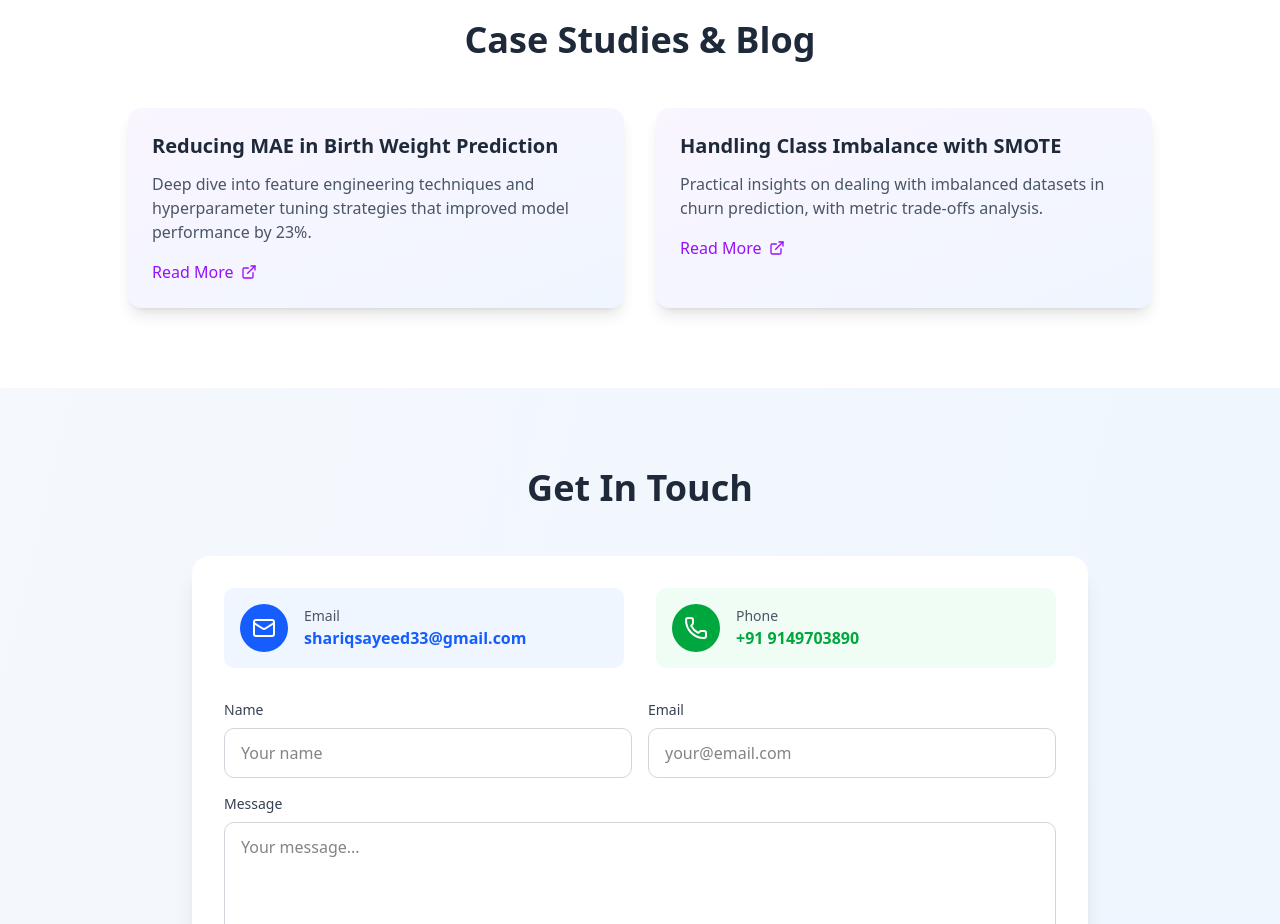
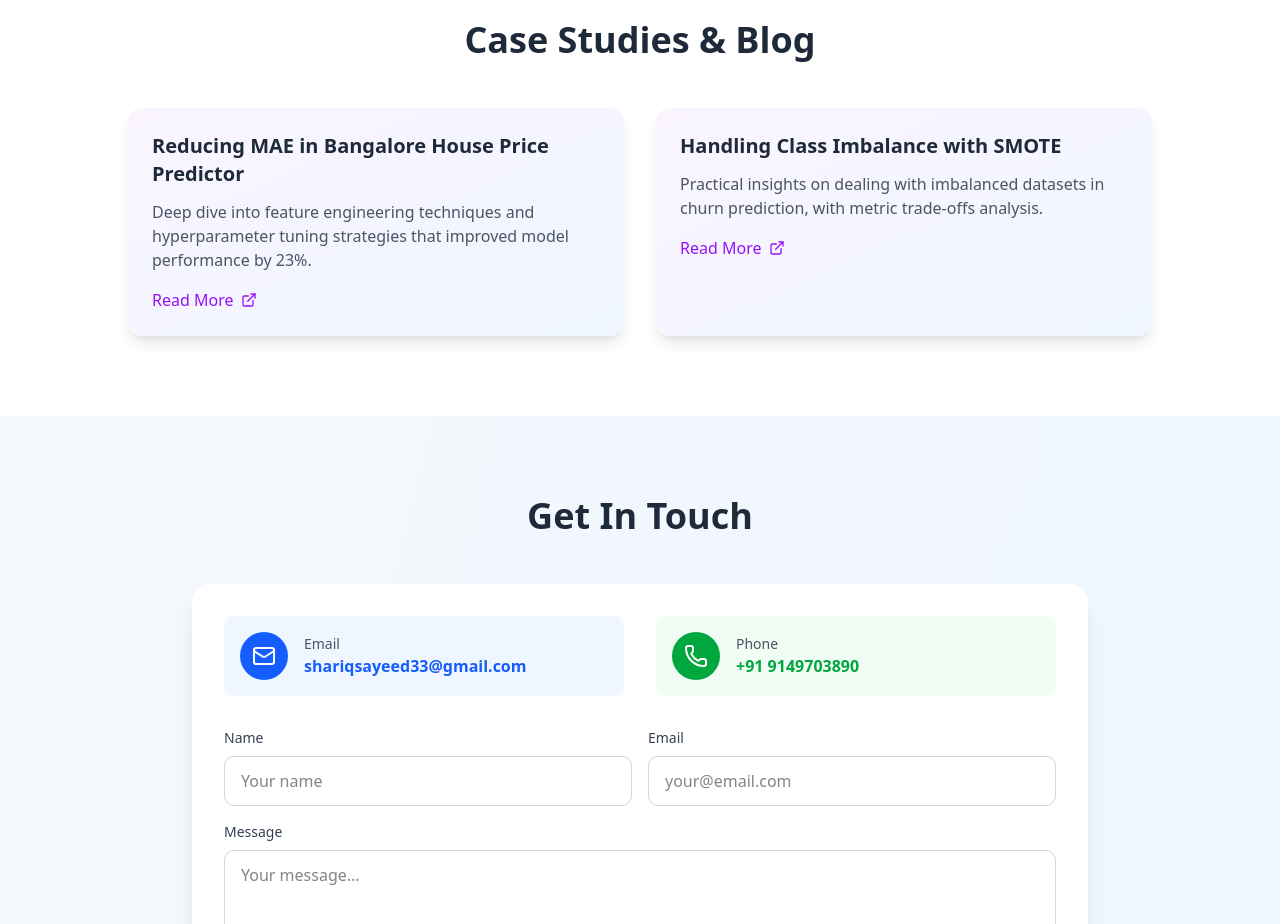
Before and after one commit to Shariq29/Shariq-portfolio, a Next.js app: page / in a window 1280 px wide. Shown: the part 3940-4864 px from the top of the page. Built offline with nearby package versions, Linux system fonts and the light colour scheme.

Commit message:
My Portfolio

```diff
--- a/app/page.tsx
+++ b/app/page.tsx
@@ -61,6 +61,7 @@ export default function Portfolio() {
       description: 'End-to-end ML project predicting newborn birth weight using regression techniques. Implemented feature engineering, hyperparameter tuning, and deployed with REST API.',
       tech: ['Python', 'Scikit-learn', 'Flask', 'Pandas'],
       github: 'https://github.com/Shariq29/Birth-Weight-Predictor.git',
+      live: 'https://birth-weight-predictor-z6o2.onrender.com/',
       metrics: 'MAE: 0.42kg, R²: 0.87'
     },
     {
@@ -68,6 +69,7 @@ export default function Portfolio() {
       description: 'Real estate price prediction model using location, size, and amenities. Built data pipeline with extensive EDA and feature selection.',
       tech: ['Python', 'XGBoost', 'Streamlit', 'NumPy'],
       github: 'https://github.com/Shariq29/bangalore-house-price-predictor.git',
+      live: 'https://bangalore-house-price-predictor-tskt.onrender.com/',
       metrics: 'Accuracy: 85%, MAPE: 12%'
     },
     {
@@ -75,6 +77,7 @@ export default function Portfolio() {
       description: 'Classification model to predict customer churn with 89% accuracy. Handled class imbalance using SMOTE and optimized for business metrics.',
       tech: ['Python', 'TensorFlow', 'SMOTE', 'FastAPI'],
       github: 'https://github.com/Shariq29/Customer-Churn-Prediction.git',
+      live: 'https://customer-churn-predictiongit.streamlit.app/',
       metrics: 'F1-Score: 0.86, ROC-AUC: 0.92'
     }
   ];
@@ -106,7 +109,7 @@ export default function Portfolio() {
 
   const caseStudies = [
     {
-      title: 'Reducing MAE in Birth Weight Prediction',
+      title: 'Reducing MAE in Bangalore House Price Predictor',
       description: 'Deep dive into feature engineering techniques and hyperparameter tuning strategies that improved model performance by 23%.',
       link: 'https://github.com/Shariq29/bangalore-house-price-predictor/blob/main/model/Machine%20Learning%20%26%20Data%20Science%20Project%20(Real%20Estate%20Price%20Prediction)%20(1).ipynb'
     },
```
